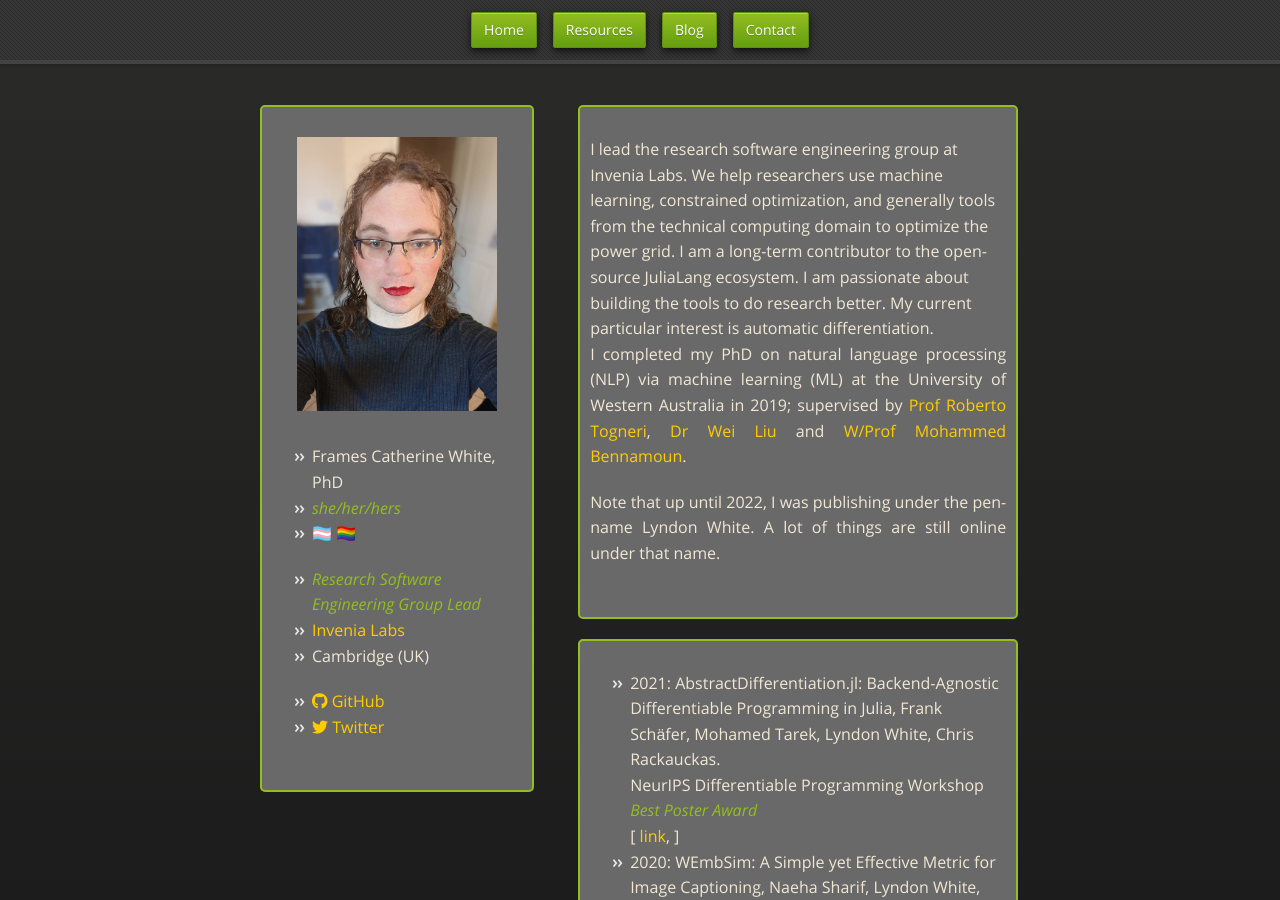
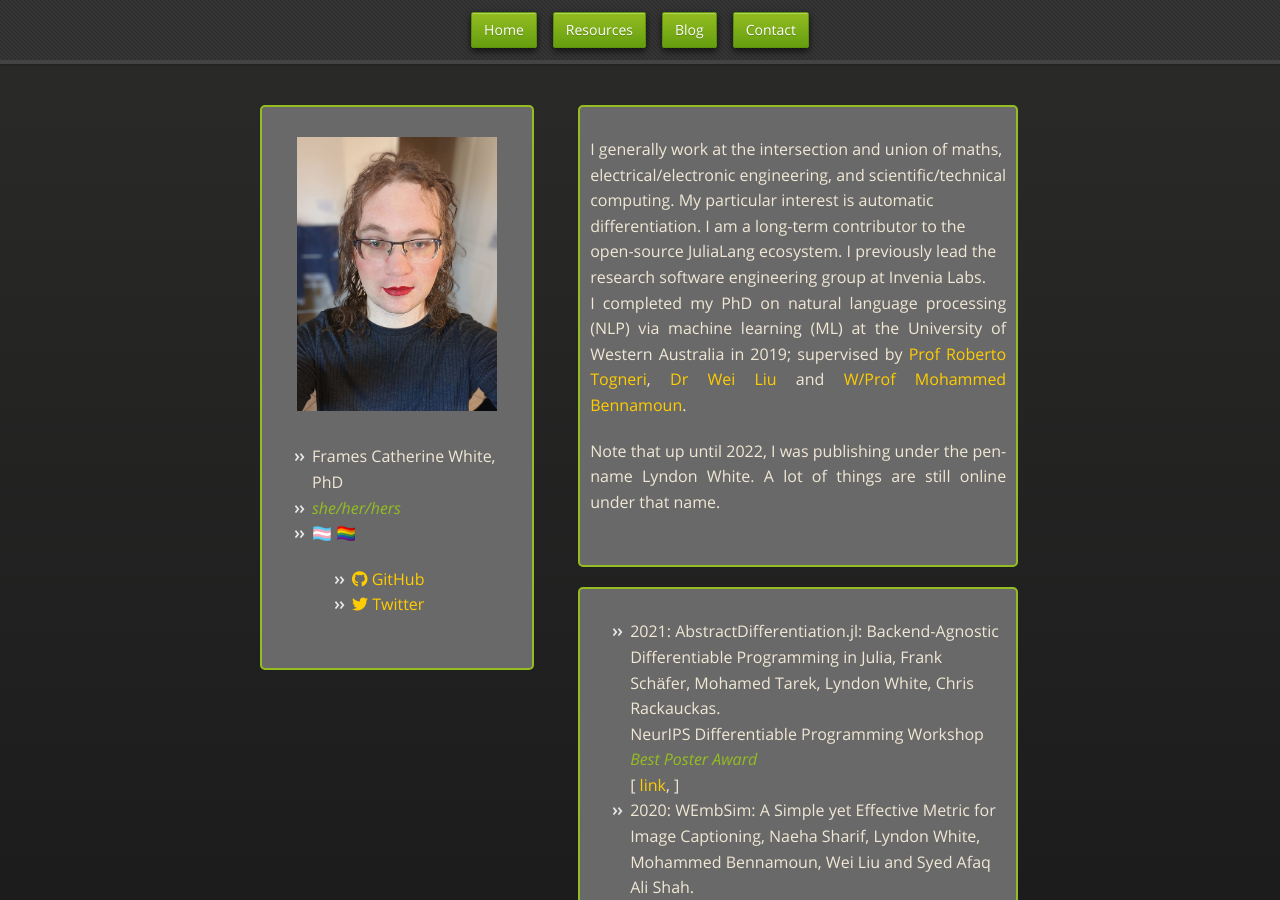
Before and after one commit to oxinabox/oxinabox.github.io, a Jekyll site: the page built from index.html, in a window 1280 px wide and 900 px high. Built offline with Jekyll 4.4.1, drawn with Linux system fonts in a browser that asks for light colours; nearby versions of some CDN libraries; some web fonts are replaced.

Commit message:
Update index.html

```diff
--- a/index.html
+++ b/index.html
@@ -9,10 +9,6 @@ layout: default
         <li> 🏳️‍⚧️ 🏳️‍🌈
     </ul>
     <ul>
-    <li><em>Research Software Engineering Group Lead</em>
-        <li><a href="https://www.invenia.ca/labs/">Invenia Labs</a>
-        <li> Cambridge (UK)
-    </ul>
 
     <ul>
     <li><a href="https://github.com/oxinabox"><i class="fa fa-github"></i> GitHub</a></li>
@@ -22,11 +18,10 @@ layout: default
 
 <div class="column_block_wide">
     <section>
-	I lead the research software engineering group at Invenia Labs.
-	We help researchers use machine learning, constrained optimization, and generally tools from the technical computing domain to optimize the power grid.
+	I generally work at the intersection and union of maths, electrical/electronic engineering, and scientific/technical computing.
+	My particular interest is automatic differentiation.
 	I am a long-term contributor to the open-source JuliaLang ecosystem.
-	I am passionate about building the tools to do research better.
-    My current particular interest is automatic differentiation.
+	I previously lead the research software engineering group at Invenia Labs.
     <p>
 	I completed my PhD on natural language processing (NLP) via machine learning (ML) at the University of Western Australia in 2019; supervised by
     <a href="http://staffhome.ecm.uwa.edu.au/~00014742/"> Prof Roberto Togneri</a>,
```
